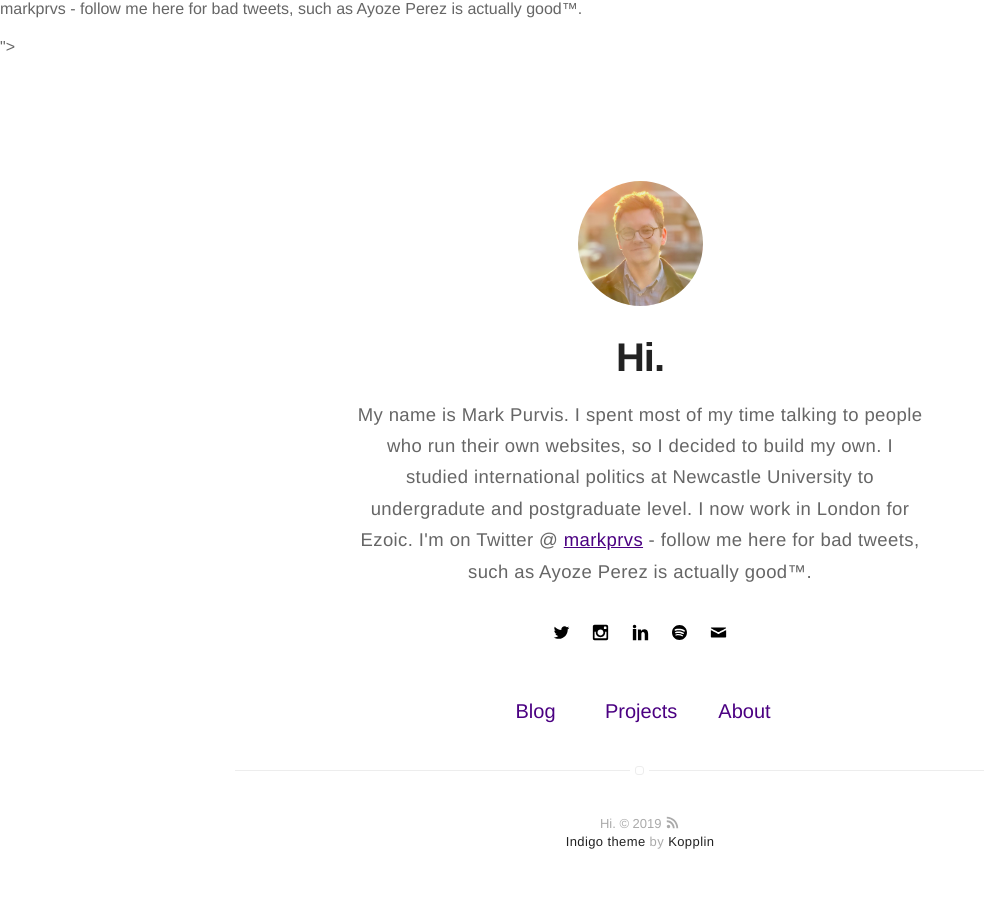
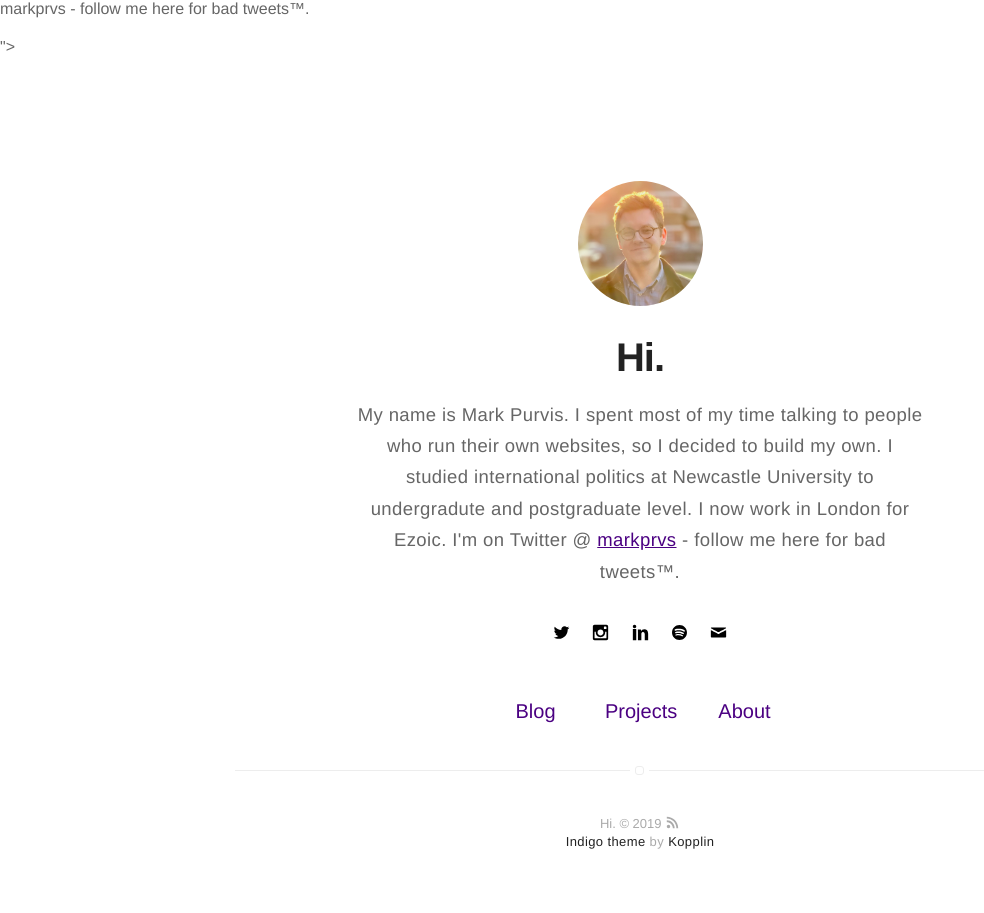
Before and after one commit to markprvs/markprvs.github.io, a Jekyll site: the page built from index.html, in a window 1280 px wide. Shown: the whole page, without its empty margins (0-984 px from the left). Built offline with Jekyll 4.4.1, drawn with Linux system fonts in a browser that asks for light colours.

Commit message:
Update _config.yml

```diff
--- a/_config.yml
+++ b/_config.yml
@@ -1,6 +1,6 @@
 # main text of home
 name: Hi.
-bio: <p><b>My name is Mark Purvis. I spent most of my time talking to people who run their own websites, so I decided to build my own.</b> I studied international politics at Newcastle University to undergradute and postgraduate level. I now work in London for Ezoic. I'm on Twitter @ <a href="https://www.twitter.com/markprvs/">markprvs</a> - follow me here for bad tweets, such as Ayoze Perez is actually good™.</p>
+bio: <p><b>My name is Mark Purvis. I spent most of my time talking to people who run their own websites, so I decided to build my own.</b> I studied international politics at Newcastle University to undergradute and postgraduate level. I now work in London for Ezoic. I'm on Twitter @ <a href="https://www.twitter.com/markprvs/">markprvs</a> - follow me here for bad tweets™.</p>
 
 # twitter summary info
 description: description
```
